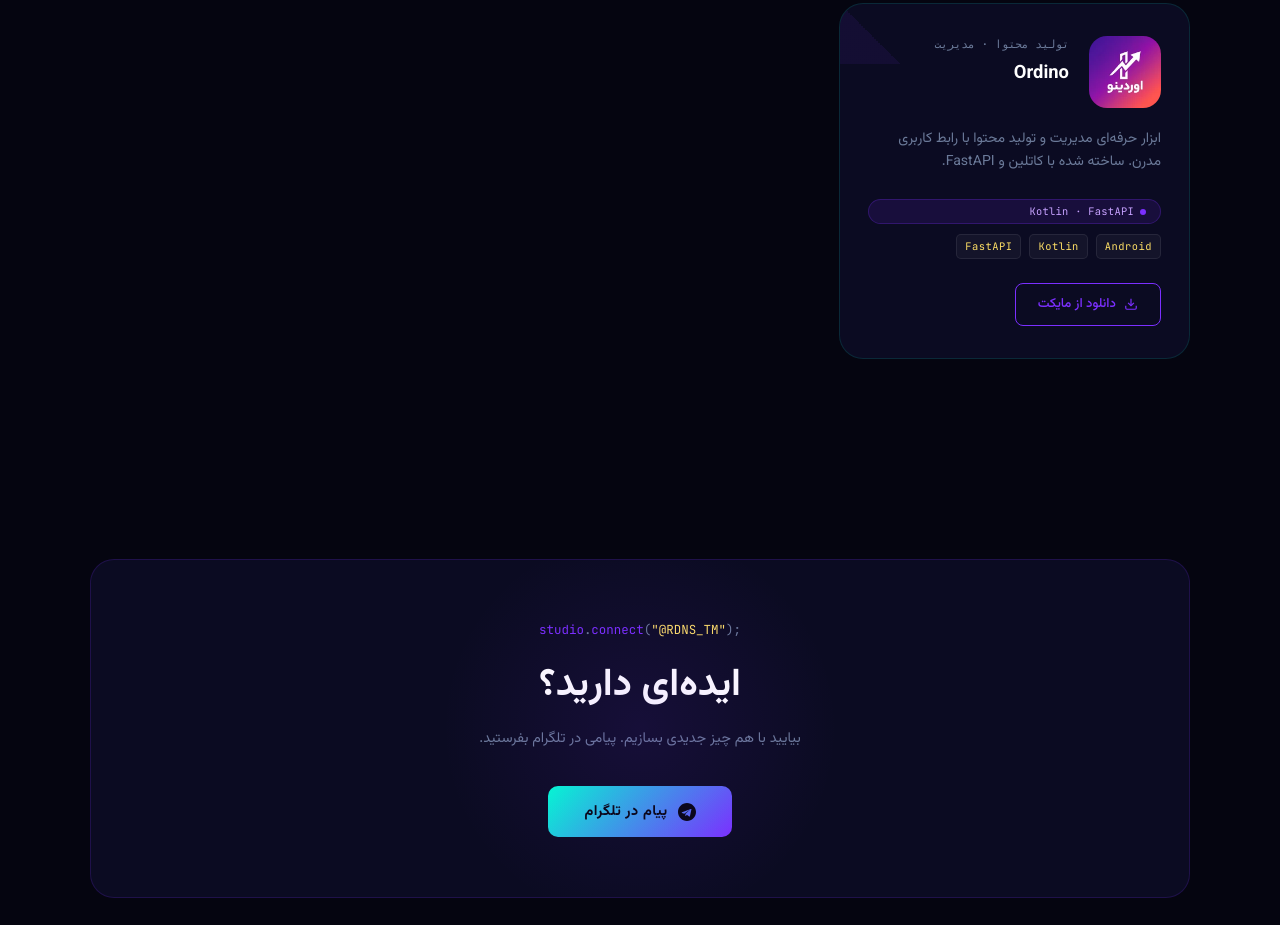
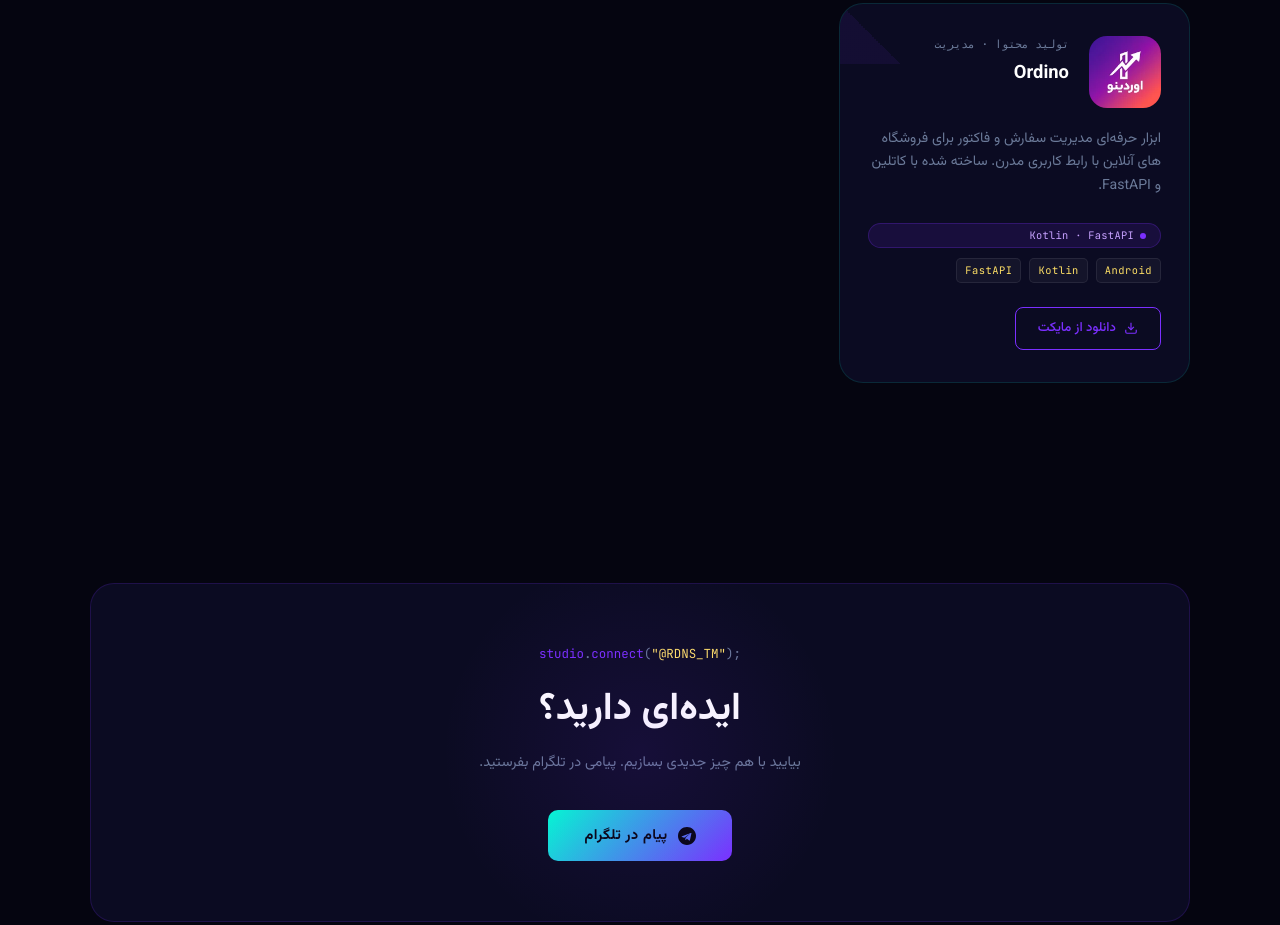
Before and after one commit to razanteam/razanteam, a plain HTML site: page index.html in a window 1280 px wide. Shown: the part 2315-3240 px from the top of the page. Drawn offline with Linux system fonts and the light colour scheme.

Commit message:
Update index.html

```diff
--- a/index.html
+++ b/index.html
@@ -670,7 +670,7 @@
                         <div class="proj-name" id="txt-ordino-name">Ordino</div>
                     </div>
                 </div>
-                <p class="proj-desc" id="txt-ordino-desc">ابزار حرفه‌ای مدیریت و تولید محتوا با رابط کاربری مدرن. ساخته شده با کاتلین و FastAPI.</p>
+                <p class="proj-desc" id="txt-ordino-desc">ابزار حرفه‌ای مدیریت سفارش و فاکتور برای فر‌وشگاه های آنلاین با رابط کاربری مدرن. ساخته شده با کاتلین و FastAPI.</p>
                 <!-- TECH BADGE: Kotlin + FastAPI -->
                 <div class="tech-badge">
                     <span class="dot-tech"></span> Kotlin · FastAPI
```
